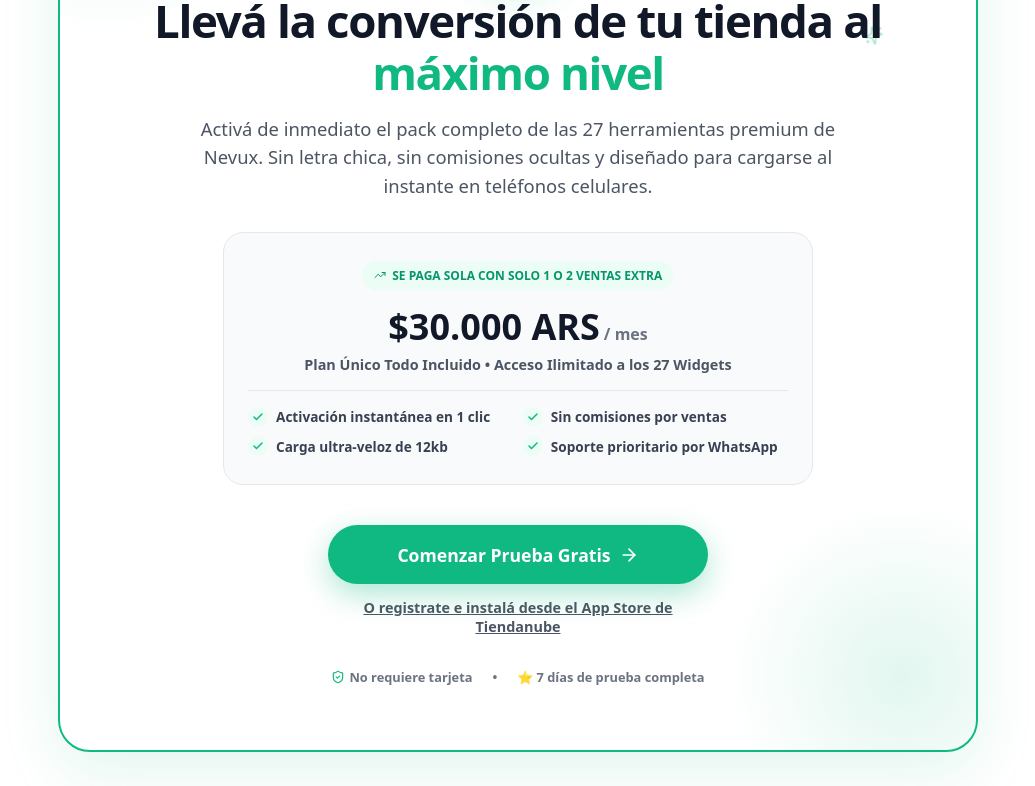
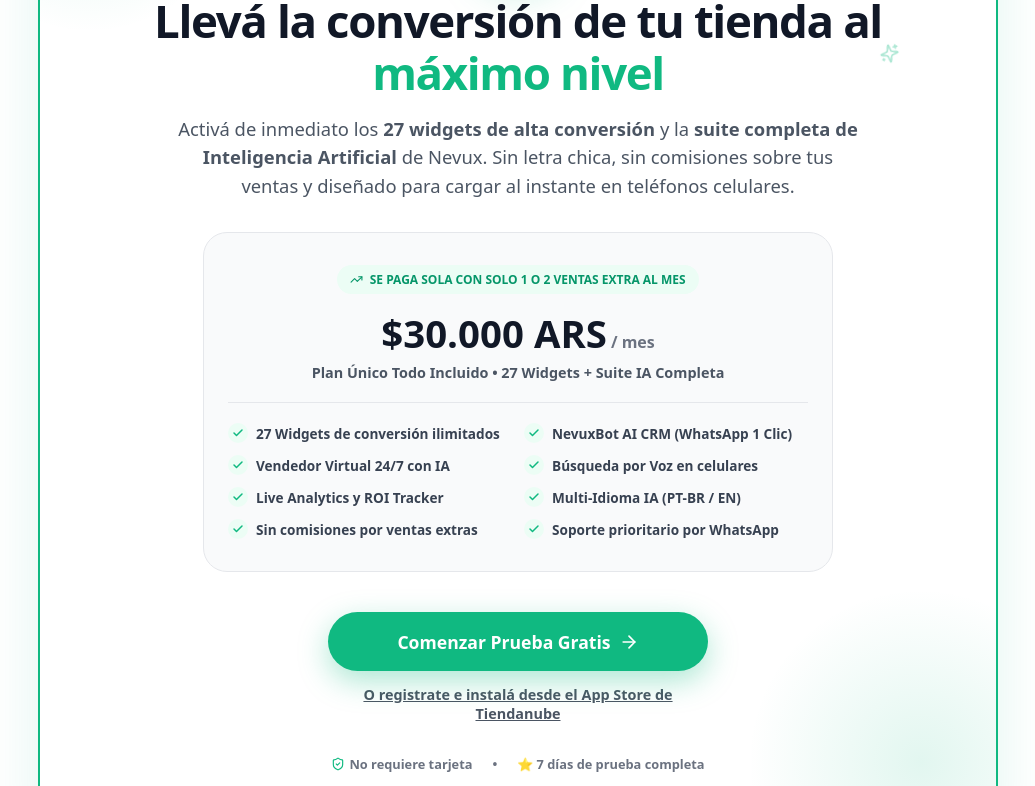
Before and after one commit to rodri-nexus/Nexus2026, a Next.js app: page / in a window 1280 px wide. Shown: the part 5254-6040 px from the top of the page, without its empty margins (122-1157 px from the left). Built offline with nearby package versions, Linux system fonts and the light colour scheme.

Commit message:
Update CTAFinal.tsx

```diff
--- a/app/components/landing/CTAFinal.tsx
+++ b/app/components/landing/CTAFinal.tsx
@@ -1,8 +1,54 @@
+// app/components/landing/CTAFinal.tsx
 "use client";
 
 import { motion } from "framer-motion";
 import { Check, ArrowRight, Rocket, Sparkles, ShieldCheck, TrendingUp } from "lucide-react";
 
+/* ═══════════════════════════════════════════
+   TIPOS E INTERFACES (Regla #9 al inicio)
+═══════════════════════════════════════════ */
+interface BulletItemProps {
+  text: string;
+}
+
+/* ═══════════════════════════════════════════
+   SUB-COMPONENTES (Regla #9 al inicio)
+═══════════════════════════════════════════ */
+function BulletItem({ text }: BulletItemProps) {
+  return (
+    <div
+      style={{
+        display: "flex",
+        alignItems: "center",
+        gap: "0.5rem",
+        fontSize: "0.85rem",
+        color: "#374151",
+        fontWeight: 700,
+      }}
+    >
+      <div
+        style={{
+          width: "20px",
+          height: "20px",
+          borderRadius: "50%",
+          background: "#ecfdf5",
+          display: "flex",
+          alignItems: "center",
+          justifyContent: "center",
+          flexShrink: 0,
+          color: "#10B981",
+        }}
+      >
+        <Check size={12} strokeWidth={3} />
+      </div>
+      <span>{text}</span>
+    </div>
+  );
+}
+
+/* ═══════════════════════════════════════════
+   COMPONENTE PRINCIPAL
+═══════════════════════════════════════════ */
 export default function CTAFinal() {
   return (
     <section
@@ -18,7 +64,7 @@ export default function CTAFinal() {
         viewport={{ once: true }}
         transition={{ duration: 0.6 }}
         style={{
-          maxWidth: "920px",
+          maxWidth: "960px",
           margin: "0 auto",
           background: "#ffffff",
           borderRadius: "32px",
@@ -118,22 +164,22 @@ export default function CTAFinal() {
               color: "#4b5563",
               lineHeight: 1.55,
               margin: "0 auto 2rem auto",
-              maxWidth: "640px",
+              maxWidth: "680px",
               fontWeight: 500,
             }}
           >
-            Activá de inmediato el pack completo de las 27 herramientas premium de Nevux.
-            Sin letra chica, sin comisiones ocultas y diseñado para cargarse al instante en teléfonos celulares.
+            Activá de inmediato los <b>27 widgets de alta conversión</b> y la <b>suite completa de Inteligencia Artificial</b> de Nevux.
+            Sin letra chica, sin comisiones sobre tus ventas y diseñado para cargar al instante en teléfonos celulares.
           </p>
 
           {/* TARJETA INTERNA DE PRECIOS ULTRA CLARA (ROI FOCUS) */}
           <div
             style={{
               background: "#f9fafb",
-              border: "1px solid #e5e7eb",
-              borderRadius: "20px",
-              padding: "1.75rem 1.5rem",
-              maxWidth: "540px",
+              border: "1.5px solid #e5e7eb",
+              borderRadius: "24px",
+              padding: "2rem 1.5rem",
+              maxWidth: "580px",
               margin: "0 auto 2.5rem auto",
               textAlign: "center",
             }}
@@ -145,40 +191,44 @@ export default function CTAFinal() {
                 gap: "0.4rem",
                 color: "#059669",
                 background: "#ecfdf5",
-                padding: "0.35rem 0.75rem",
+                padding: "0.35rem 0.85rem",
                 borderRadius: "999px",
                 fontSize: "0.75rem",
                 fontWeight: 800,
-                marginBottom: "0.75rem",
+                marginBottom: "0.85rem",
               }}
             >
-              <TrendingUp size={12} />
-              <span>SE PAGA SOLA CON SOLO 1 O 2 VENTAS EXTRA</span>
+              <TrendingUp size={13} />
+              <span>SE PAGA SOLA CON SOLO 1 O 2 VENTAS EXTRA AL MES</span>
             </div>
 
             <div style={{ display: "flex", alignItems: "baseline", justifyContent: "center", gap: "0.25rem", marginBottom: "0.25rem" }}>
-              <span style={{ fontSize: "2.25rem", fontWeight: 900, color: "#111827" }}>$30.000 ARS</span>
+              <span style={{ fontSize: "2.4rem", fontWeight: 900, color: "#111827" }}>$30.000 ARS</span>
               <span style={{ fontSize: "1rem", color: "#6b7280", fontWeight: 700 }}>/ mes</span>
             </div>
 
             <div style={{ fontSize: "0.9rem", color: "#4b5563", fontWeight: 700, marginBottom: "1rem" }}>
-              Plan Único Todo Incluido • Acceso Ilimitado a los 27 Widgets
+              Plan Único Todo Incluido • 27 Widgets + Suite IA Completa
             </div>
 
-            <div style={{ height: "1px", background: "#e5e7eb", margin: "1rem 0" }} />
+            <div style={{ height: "1px", background: "#e5e7eb", margin: "1.25rem 0" }} />
 
             {/* Beneficios clave */}
             <div
               style={{
                 display: "grid",
-                gridTemplateColumns: "repeat(auto-fit, minmax(200px, 1fr))",
-                gap: "0.6rem",
+                gridTemplateColumns: "repeat(auto-fit, minmax(220px, 1fr))",
+                gap: "0.75rem",
                 textAlign: "left",
               }}
             >
-              <BulletItem text="Activación instantánea en 1 clic" />
-              <BulletItem text="Sin comisiones por ventas" />
-              <BulletItem text="Carga ultra-veloz de 12kb" />
+              <BulletItem text="27 Widgets de conversión ilimitados" />
+              <BulletItem text="NevuxBot AI CRM (WhatsApp 1 Clic)" />
+              <BulletItem text="Vendedor Virtual 24/7 con IA" />
+              <BulletItem text="Búsqueda por Voz en celulares" />
+              <BulletItem text="Live Analytics y ROI Tracker" />
+              <BulletItem text="Multi-Idioma IA (PT-BR / EN)" />
+              <BulletItem text="Sin comisiones por ventas extras" />
               <BulletItem text="Soporte prioritario por WhatsApp" />
             </div>
           </div>
@@ -277,37 +327,4 @@ export default function CTAFinal() {
       </motion.div>
     </section>
   );
-}
-
-// Subcomponente de viñeta premium
-function BulletItem({ text }: { text: string }) {
-  return (
-    <div
-      style={{
-        display: "flex",
-        alignItems: "center",
-        gap: "0.5rem",
-        fontSize: "0.85rem",
-        color: "#374151",
-        fontWeight: 700,
-      }}
-    >
-      <div
-        style={{
-          width: "20px",
-          height: "20px",
-          borderRadius: "50%",
-          background: "#ecfdf5",
-          display: "flex",
-          alignItems: "center",
-          justifyContent: "center",
-          flexShrink: 0,
-          color: "#10B981",
-        }}
-      >
-        <Check size={12} strokeWidth={3} />
-      </div>
-      <span>{text}</span>
-    </div>
-  );
-                  }
+            }
```
